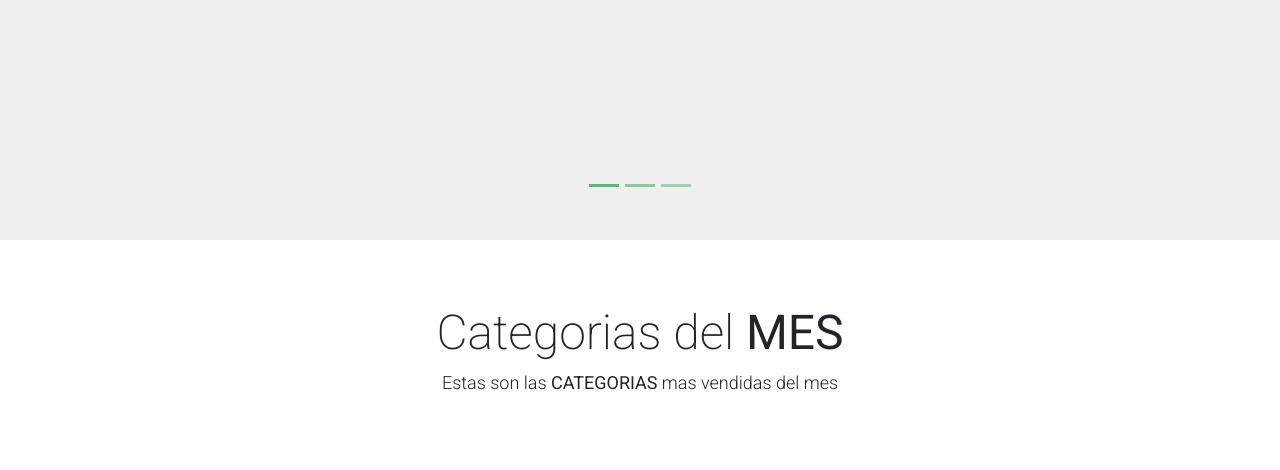
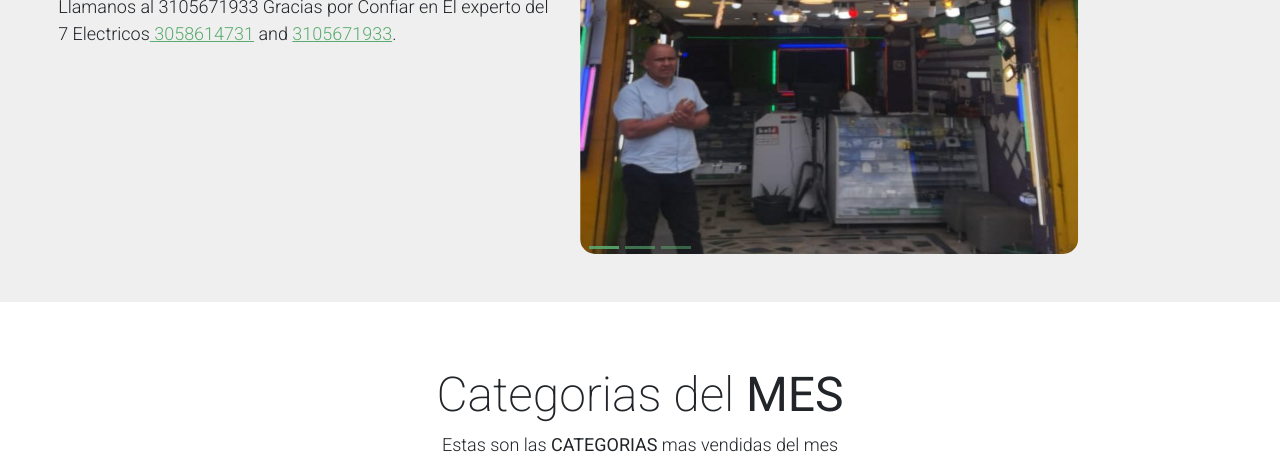
Before and after one commit to elexpertodel7electricos/elexpertodel7electricos.github.io, a plain HTML site: page index.html in a window 1280 px wide. Shown: the part 486-956 px from the top of the page. Drawn offline with Linux system fonts and the light colour scheme.

Commit message:
cambio 2

```diff
--- a/index.html
+++ b/index.html
@@ -135,7 +135,7 @@ https://templatemo.com/tm-559-zay-shop
                 <div class="container">
                     <div class="row p-5">
                         <div class="mx-auto col-md-8 col-lg-6 order-lg-last">
-                            <img class="img-fluid" src="descarga.png" alt="">
+                            <img style="border-radius: 15px; width: 600px; height: 560px;" class="img-fluid" src="Fachada.jpg" alt="">
                         </div>
                         <div class="col-lg-6 mb-0 d-flex align-items-center">
                             <div class="text-align-left align-self-center">
```
Also changed, not shown: Fachada.jpg (added).
